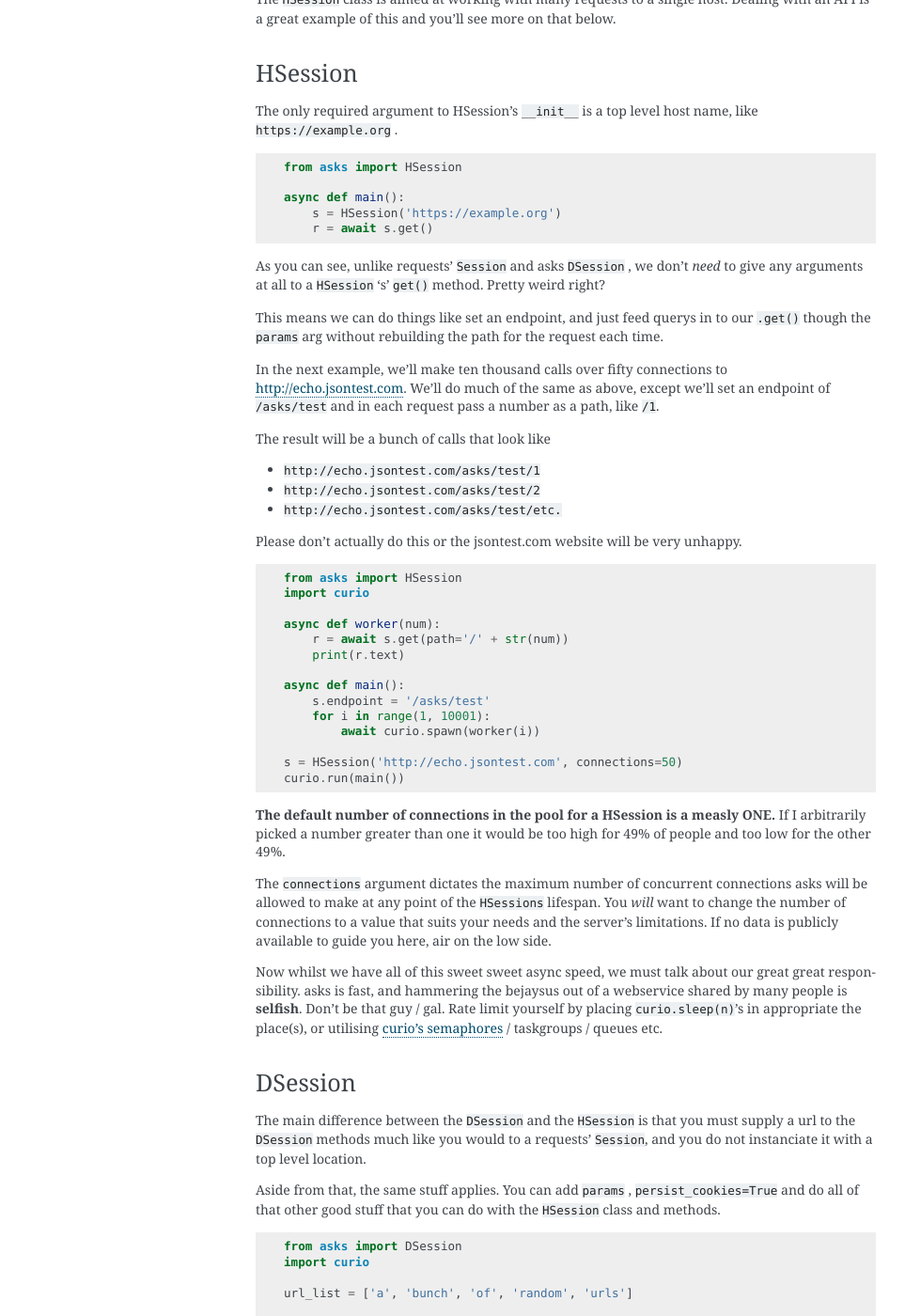
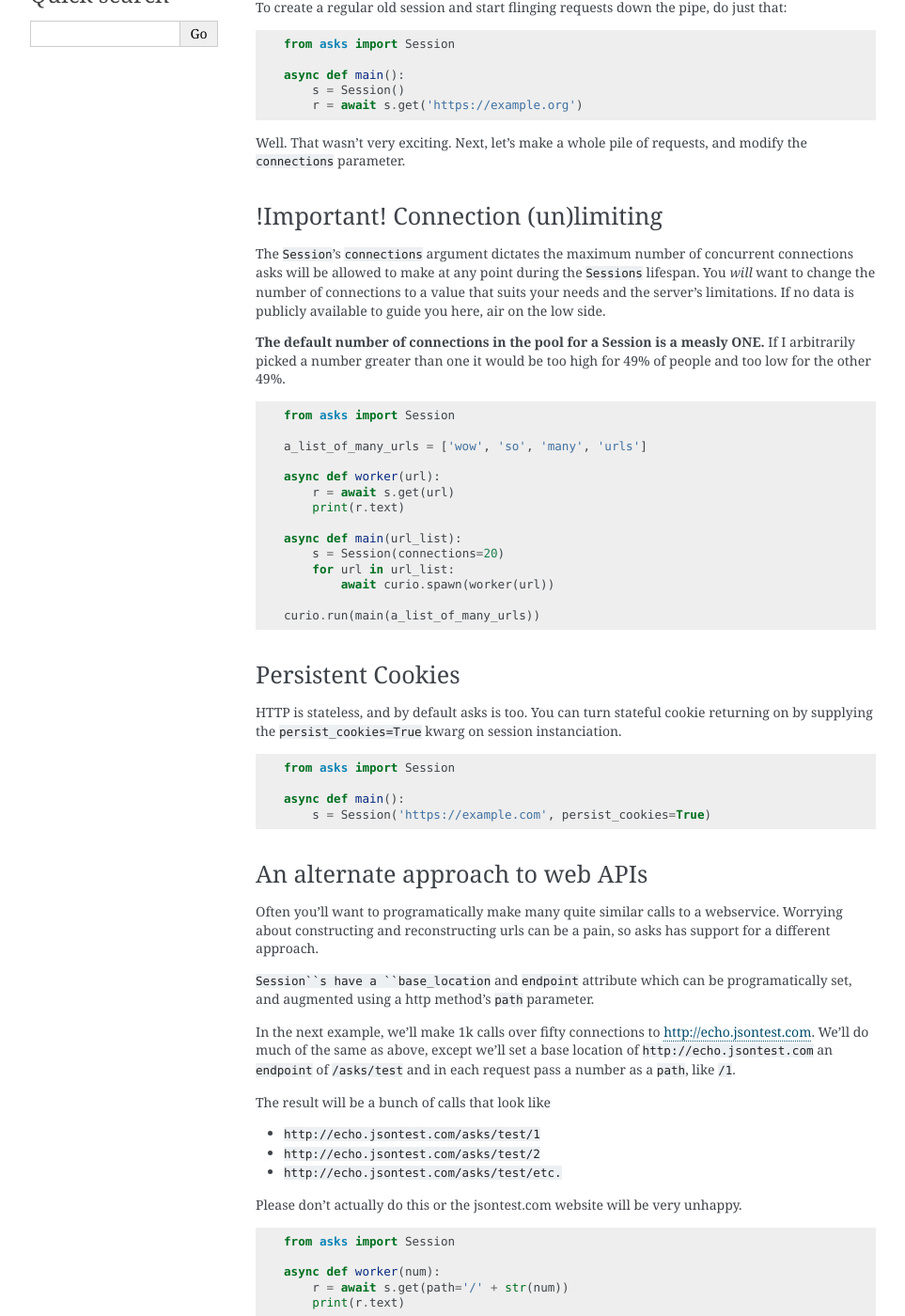
Before and after one commit to theelous3/asks, a Sphinx documentation site: the page built from docs/source/a-look-at-sessions.rst, in a window 1280 px wide and 1400 px high, scrolled down 353 px. Shown: the whole window at 94% size, without its empty margins (148-1111 px from the left). Built offline with Sphinx 7.4.7, drawn with Linux system fonts in a browser that asks for light colours; some of the changed text lies outside the part shown.

Commit message:
updated docs

```diff
--- a/docs/source/a-look-at-sessions.rst
+++ b/docs/source/a-look-at-sessions.rst
@@ -1,36 +1,71 @@
 asks - A Look at Sessions
 =========================
 
-While something like requests makes grabbing a single request very simple (and asks does too!); the sessions in asks aim to make getting a great many things simple as well.
+While something like requests makes grabbing a single request very simple (and asks does too!); the ``Session`` in asks aim to make getting a great many things simple as well.
 
-asks' sessions' methods are the same as the base asks functions, supporting ``.get()``, ``.head()``, ``.post()``, ``.put()``, ``.delete()``, ``.options()`` and ``.request()``.
+asks' ``Session`` methods are the same as the base asks functions, supporting ``.get()``, ``.head()``, ``.post()``, ``.put()``, ``.delete()``, ``.options()`` and ``.request()``.
 
 For more info on how to use these methods, take a `look-see <https://asks.readthedocs.io/en/latest/overview-of-funcs-and-args.html>`_.
 
-**There are two kinds of session in asks.** The disparate session (``DSession``) and the homogeneous session(``HSession``).
-
-The ``DSession`` class is aimed at working with many requests, to many hosts! Webscraping and such is an excellent use for this. This is like requests' ``Session`` and should be familiar to use.
-
-The ``HSession`` class is aimed at working with many requests to a single host. Dealing with an API is a great example of this and you'll see more on that below.
+The asks ``Session`` has all of the features you would expect, and some extra that make working with web APIs a little nicer.
 
 
-HSession
-________
+``Session`` creation
+____________________
+
+To create a regular old session and start flinging requests down the pipe, do just that: ::
+
+    from asks import Session
+
+    async def main():
+        s = Session()
+        r = await s.get('https://example.org')
+
+Well. That wasn't very exciting. Next, let's make a whole pile of requests, and modify the ``connections`` parameter.
 
 
-The only required argument to HSession's ``__init__`` is a top level host name, like ``https://example.org`` . ::
+!Important! Connection (un)limiting
+___________________________________
 
-    from asks import HSession
+The ``Session``'s ``connections`` argument dictates the maximum number of concurrent connections asks will be allowed to make at any point during the ``Sessions`` lifespan. You *will* want to change the number of connections to a value that suits your needs and the server's limitations. If no data is publicly available to guide you here, air on the low side.
+
+**The default number of connections in the pool for a Session is a measly ONE.** If I arbitrarily picked a number greater than one it would be too high for 49% of people and too low for the other 49%. ::
+
+    from asks import Session
+
+    a_list_of_many_urls = ['wow', 'so', 'many', 'urls']
+
+    async def worker(url):
+        r = await s.get(url)
+        print(r.text)
+
+    async def main(url_list):
+        s = Session(connections=20)
+        for url in url_list:
+            await curio.spawn(worker(url))
+
+    curio.run(main(a_list_of_many_urls))
+
+
+Persistent Cookies
+__________________
+
+HTTP is stateless, and by default asks is too. You can turn stateful cookie returning on by supplying the ``persist_cookies=True`` kwarg on session instanciation. ::
+
+    from asks import Session
 
     async def main():
-        s = HSession('https://example.org')
-        r = await s.get()
+        s = Session('https://example.com', persist_cookies=True)
 
-As you can see, unlike requests' ``Session`` and asks ``DSession`` , we don't *need* to give any arguments at all to a ``HSession`` 's' ``get()`` method. Pretty weird right?
 
-This means we can do things like set an endpoint, and just feed querys in to our ``.get()`` though the ``params`` arg without rebuilding the path for the request each time.
+An alternate approach to web APIs
+_________________________________
 
-In the next example, we'll make ten thousand calls over fifty connections to http://echo.jsontest.com. We'll do much of the same as above, except we'll set an endpoint of ``/asks/test`` and in each request pass a number as a path, like ``/1``.
+Often you'll want to programatically make many quite similar calls to a webservice. Worrying about constructing and reconstructing urls can be a pain, so asks has support for a different approach.
+
+``Session``s have a ``base_location`` and ``endpoint`` attribute which can be programatically set, and augmented using a http method's ``path`` parameter.
+
+In the next example, we’ll make 1k calls over fifty connections to http://echo.jsontest.com. We’ll do much of the same as above, except we’ll set a base location of ``http://echo.jsontest.com`` an ``endpoint`` of ``/asks/test`` and in each request pass a number as a ``path``, like ``/1``.
 
 The result will be a bunch of calls that look like
 
@@ -38,63 +73,21 @@ The result will be a bunch of calls that look like
 * ``http://echo.jsontest.com/asks/test/2``
 * ``http://echo.jsontest.com/asks/test/etc.``
 
+
 Please don't actually do this or the jsontest.com website will be very unhappy. ::
 
-    from asks import HSession
-    import curio
+    from asks import Session
 
     async def worker(num):
         r = await s.get(path='/' + str(num))
         print(r.text)
 
     async def main():
+        s = Session(base_location='http://echo.jsontest.com', connections=50)
         s.endpoint = '/asks/test'
-        for i in range(1, 10001):
+        for i in range(1, 1001):
             await curio.spawn(worker(i))
 
-    s = HSession('http://echo.jsontest.com', connections=50)
     curio.run(main())
 
-
-**The default number of connections in the pool for a HSession is a measly ONE.** If I arbitrarily picked a number greater than one it would be too high for 49% of people and too low for the other 49%.
-
-The ``connections`` argument dictates the maximum number of concurrent connections asks will be allowed to make at any point of the ``HSessions`` lifespan. You *will* want to change the number of connections to a value that suits your needs and the server's limitations. If no data is publicly available to guide you here, air on the low side.
-
-Now whilst we have all of this sweet sweet async speed, we must talk about our great great responsibility. asks is fast, and hammering the bejaysus out of a webservice shared by many people is **selfish**. Don't be that guy / gal. Rate limit yourself by placing ``curio.sleep(n)``'s in appropriate the place(s), or utilising `curio's semaphores <http://asks.readthedocs.io/en/latest/idioms.html#sanely-making-many-requests-with-semaphores>`_ / taskgroups / queues etc.
-
-DSession
-________
-
-The main difference between the ``DSession`` and the ``HSession`` is that you must supply a url to the ``DSession`` methods much like you would to a requests' ``Session``, and you do not instanciate it with a top level location.
-
-Aside from that, the same stuff applies. You can add ``params`` , ``persist_cookies=True`` and do all of that other good stuff that you can do with the ``HSession`` class and methods. ::
-
-    from asks import DSession
-    import curio
-
-    url_list = ['a', 'bunch', 'of', 'random', 'urls']
-
-    async def worker(url):
-        r = await s.get(url)
-        print(r.text)
-
-    async def main():
-        for url in url_list:
-            await curio.spawn(worker(url))
-
-    s = DSession()
-    curio.run(main())
-
-The default number of connections in the ``DSession`` pool is ``20``.
-
-
-Stateful Sessions
-_________________
-
-HTTP is stateless, and by default asks is too. You can turn stateful cookie returning on by supplying the ``persist_cookies=True`` kwarg on session instanciation. ::
-
-    from asks import HSession
-
-    async def main():
-        s = HSession('https://example.com', persist_cookies=True)
-        r = await s.get()
+You may override the ``base_location`` and ``endpoint`` by passing a url normally.
--- a/docs/source/overview-of-funcs-and-args.rst
+++ b/docs/source/overview-of-funcs-and-args.rst
@@ -3,9 +3,9 @@ asks - An overview of the functions and kw/argumetns.
 
 asks is *heavily* influenced by requests, and as such pretty much everything that works in requests works in asks. So, if you're familiar with the format you can pretty much skip to the distinctions regarding `sessions <https://asks.readthedocs.io/en/latest/a-look-at-sessions.html>`_
 
-The examples here use the base one-request-functions for verbosities sake, but all of these functions are completely transferrable to the ``DSession`` and ``HSession`` classes as methods.
+The examples here use the base one-request-functions for verbosities sake, but all of these functions are completely transferrable to the ``Session`` class as methods.
 
-(Calling ``asks.get('https://some-url.io'))`` really makes a temporary ``DSession``.)
+(Calling ``asks.get('https://some-url.io'))`` really makes a temporary ``Session``.)
 
 
 General HTTP methods
```
Also changed, not shown: README.md (+9 -6 lines), docs/source/index.rst (+40 -10 lines), 2 other files.
